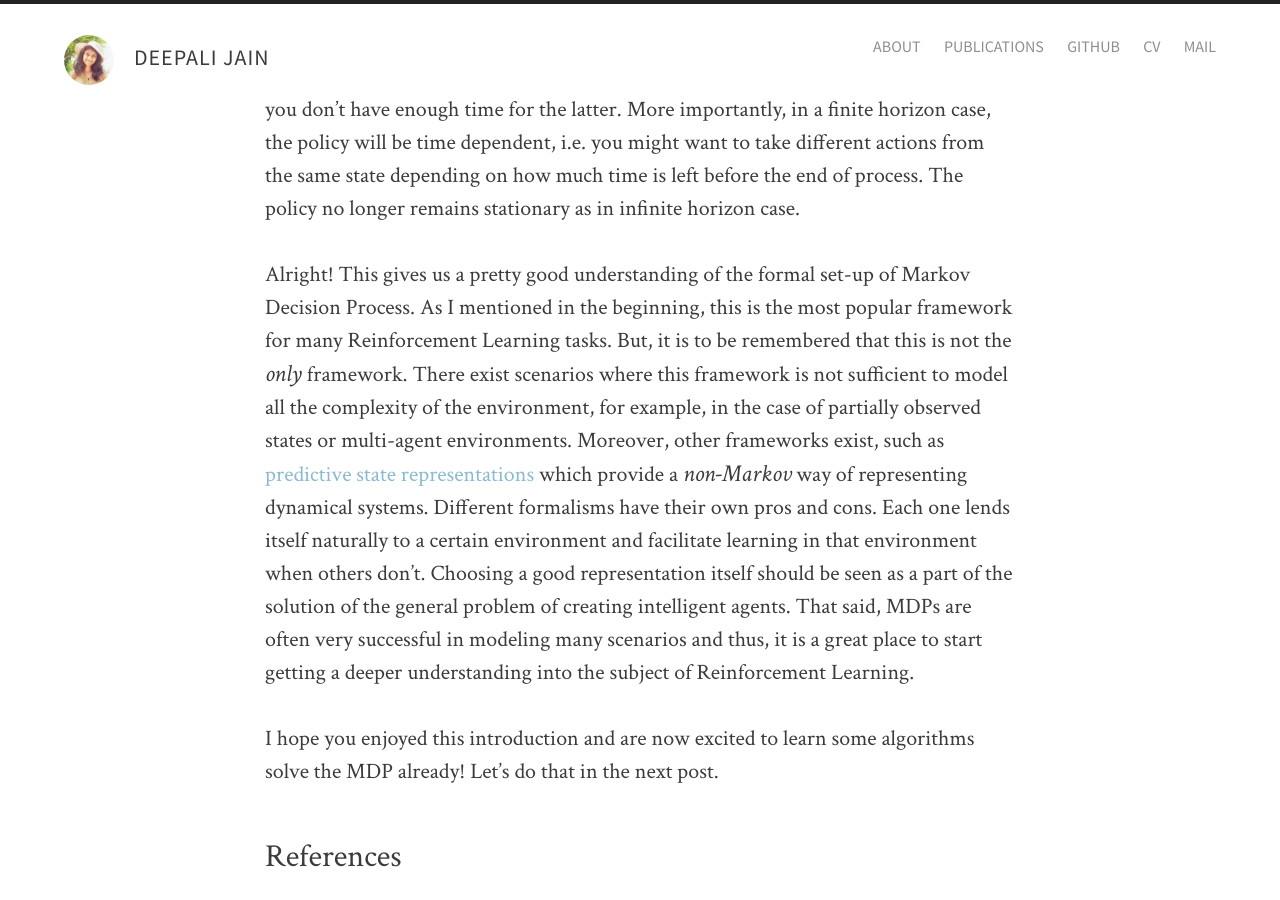
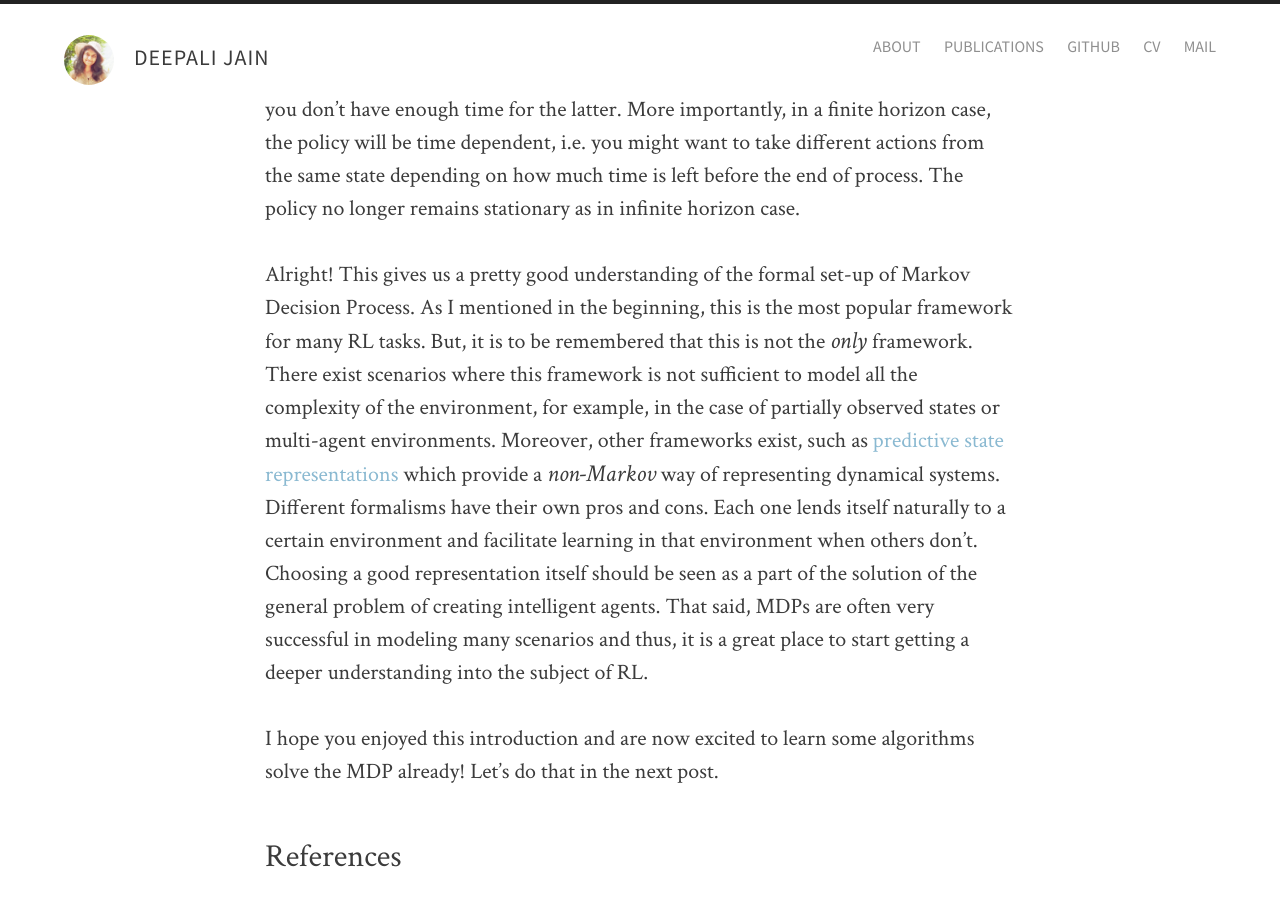
Before and after one commit to jaindeepali/jaindeepali.github.com, a Jekyll site: the page built from _posts/2017-09-26-Reinforcement-Learning-Notes-1.md, in a window 1280 px wide and 900 px high, scrolled down 2735 px. Built offline with Jekyll 4.4.1, drawn with Linux system fonts in a browser that asks for light colours; formulas are drawn with MathJax 3; comment, search, counter and statistics services are not loaded; some of the changed text lies outside the part shown.

```diff
--- a/_posts/2017-09-26-Reinforcement-Learning-Notes-1.md
+++ b/_posts/2017-09-26-Reinforcement-Learning-Notes-1.md
@@ -18,7 +18,7 @@ RL is a sub-field of Machine Learning that deals with making agents learn to mak
 
 ### Markov Decision Process
 
-**Definition:** The single agent reinforcement learning problem is usually formalized using the classical concept of a Markov Decision Process. An MDP is characterized by the tuple $\langle S, A, R(s,a), T(s,a,s') \rangle$. Consider an environment with $n$ states. $S$ denotes the set of all states in the environment. Let the environment be stochastic but stationary. An agent interacting with this environment can take an action from the set $A$ of available actions in any state s. The probability of transitioning from a state, $s$ to the next state, $s'$ after the agent has taken an action $a$, is given by the transition function $T(s,a,s')$. $T$ represents the set of rules for progression or *physics* of the environment. Notice the Markovian assumption here i.e. the probability of transition to next state depends only on the current state and action. Thus agents actions have consequences in the environment as they influence the probability distribution of transition to next state. $R(s,a)$ represents the scalar reward that the agent receives for taking an action a in state s. The process of observing a state, taking an action, receiving the reward and moving to the next state keeps repeating till the end of the episode.
+**MDP:** The single agent RL problem is usually formalized using the classical concept of a Markov Decision Process (MDP). An MDP is characterized by the tuple $\langle S, A, R(s,a), T(s,a,s') \rangle$. Consider an environment with $n$ states. $S$ denotes the set of all states in the environment. Let the environment be stochastic but stationary. An agent interacting with this environment can take an action from the set $A$ of available actions in any state s. The probability of transitioning from a state, $s$ to the next state, $s'$ after the agent has taken an action $a$, is given by the transition function $T(s,a,s')$. $T$ represents the set of rules for progression or *physics* of the environment. Notice the Markovian assumption here i.e. the probability of transition to next state depends only on the current state and action. Thus agents actions have consequences in the environment as they influence the probability distribution of transition to next state. $R(s,a)$ represents the scalar reward that the agent receives for taking an action a in state s. The process of observing a state, taking an action, receiving the reward and moving to the next state keeps repeating till the end of the episode.
 <!-- Charles and Michael take the example of a grid world to explain MDPs. That example is very similar to the frozen lake environment in [OpenAI Gym](https://gym.openai.com/envs/FrozenLake-v0/).  -->
 Consider the frozen lake environment in [OpenAI Gym](https://gym.openai.com/envs/FrozenLake-v0/). Let us play with this environment to get the hang of the MDP concept. Install gym from [here](https://github.com/openai/gym) and get started.
 
@@ -35,7 +35,7 @@ Another important point to note is that assignment of rewards while designing an
 
 **Horizon:** Okay so, here we are dealing with infinite horizons. What that means is that there is no fixed duration for the sequence of time-steps till end of the process. There may be terminal states such that the process ends upon reaching them but time to reach those states is indefinite. In essence, the agent can live forever and has infinite time to work with until it reaches a terminal state. It is to be appreciated that absence of infinite horizon assumption, can lead to drastically different agent strategies. For example, in a finite horizon, shorter version of Frozen Lake environment, it might make more sense to take the quicker risky route instead of the safer and longer one as you don't have enough time for the latter. More importantly, in a finite horizon case, the policy will be time dependent, i.e. you might want to take different actions from the same state depending on how much time is left before the end of process. The policy no longer remains stationary as in infinite horizon case.
 
-Alright! This gives us a pretty good understanding of the formal set-up of Markov Decision Process. As I mentioned in the beginning, this is the most popular framework for many Reinforcement Learning tasks. But, it is to be remembered that this is not the *only* framework. There exist scenarios where this framework is not sufficient to model all the complexity of the environment, for example, in the case of partially observed states or multi-agent environments. Moreover, other frameworks exist, such as [predictive state representations](http://web.eecs.umich.edu/~baveja/Papers/psr.pdf) which provide a *non-Markov* way of representing dynamical systems. Different formalisms have their own pros and cons. Each one lends itself naturally to a certain environment and facilitate learning in that environment when others don't. Choosing a good representation itself should be seen as a part of the solution of the general problem of creating intelligent agents. That said, MDPs are often very successful in modeling many scenarios and thus, it is a great place to start getting a deeper understanding into the subject of Reinforcement Learning.
+Alright! This gives us a pretty good understanding of the formal set-up of Markov Decision Process. As I mentioned in the beginning, this is the most popular framework for many RL tasks. But, it is to be remembered that this is not the *only* framework. There exist scenarios where this framework is not sufficient to model all the complexity of the environment, for example, in the case of partially observed states or multi-agent environments. Moreover, other frameworks exist, such as [predictive state representations](http://web.eecs.umich.edu/~baveja/Papers/psr.pdf) which provide a *non-Markov* way of representing dynamical systems. Different formalisms have their own pros and cons. Each one lends itself naturally to a certain environment and facilitate learning in that environment when others don't. Choosing a good representation itself should be seen as a part of the solution of the general problem of creating intelligent agents. That said, MDPs are often very successful in modeling many scenarios and thus, it is a great place to start getting a deeper understanding into the subject of RL.
 
 I hope you enjoyed this introduction and are now excited to learn some algorithms solve the MDP already! Let's do that in the next post.
 
```
Also changed, not shown: publications.md (+4 -0 lines), 1 other file.
